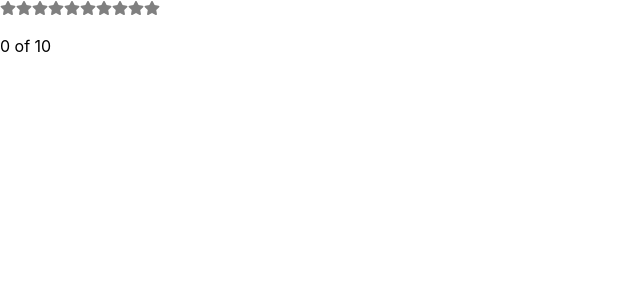
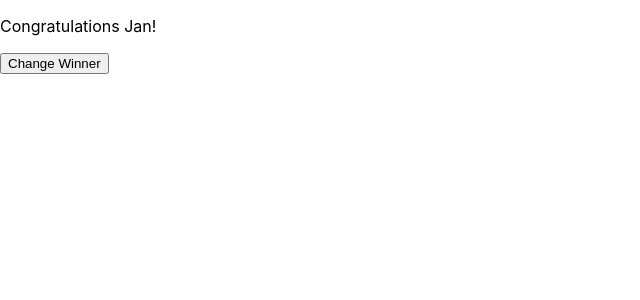
Before and after one commit to alicandev/learning_react-hooks, a React (Create React App) app: page / in a window 1280 px wide. Shown: the top 300 px of the page, without its empty margins (0-640 px from the left). Built offline with nearby package versions, Linux system fonts and the light colour scheme.

Commit message:
The useEffect hook.

```diff
--- a/src/index.js
+++ b/src/index.js
@@ -1,48 +1,22 @@
-import React, { useState } from 'react';
+import React, {
+  useState,
+  useEffect
+} from 'react';
 import ReactDOM from 'react-dom';
 import './index.css';
-import { FaStar } from 'react-icons/fa';
-import PropTypes from 'prop-types';
 
-const createArray = (length) => (
-  [...Array(length)]
-);
-
-const Star = ({ selected = false, onSelect })  => (
-  <FaStar
-    color={selected ? 'red' : 'grey'}
-    onClick={onSelect}
-  />
-);
-
-const StarRating = ({ totalStars = 5 }) => {
-  const [ selectedStars, setSelectedStars ] = useState(0);
+const App = () => {
+  const [name, setName] = useState('Jan');
+  useEffect(() => document.title = `Celebrate ${name}`);
   return (
-    <>
-      {createArray(totalStars).map((n,i) =>
-        <Star
-          key={i}
-          selected={selectedStars > i}
-          onSelect={() => setSelectedStars(i + 1)}
-        />
-      )}
-      <p>{selectedStars} of {totalStars}</p>
-    </>
+    <section>
+      <p>Congratulations {name}!</p>
+      <button onClick={() => setName('Will')}>Change Winner</button>
+    </section>
   );
 };
 
-const App = () => (
-  <StarRating totalStars={10} />
-);
-
 // PropTypes
-StarRating.propTypes = {
-  totalStars: PropTypes.number
-};
-Star.propTypes = {
-  selected: PropTypes.bool,
-  onSelect: PropTypes.func
-};
 
 ReactDOM.render(
   <React.StrictMode>
```
Also changed, not shown: 1 other file (tests, documents, lock files or other folders).
